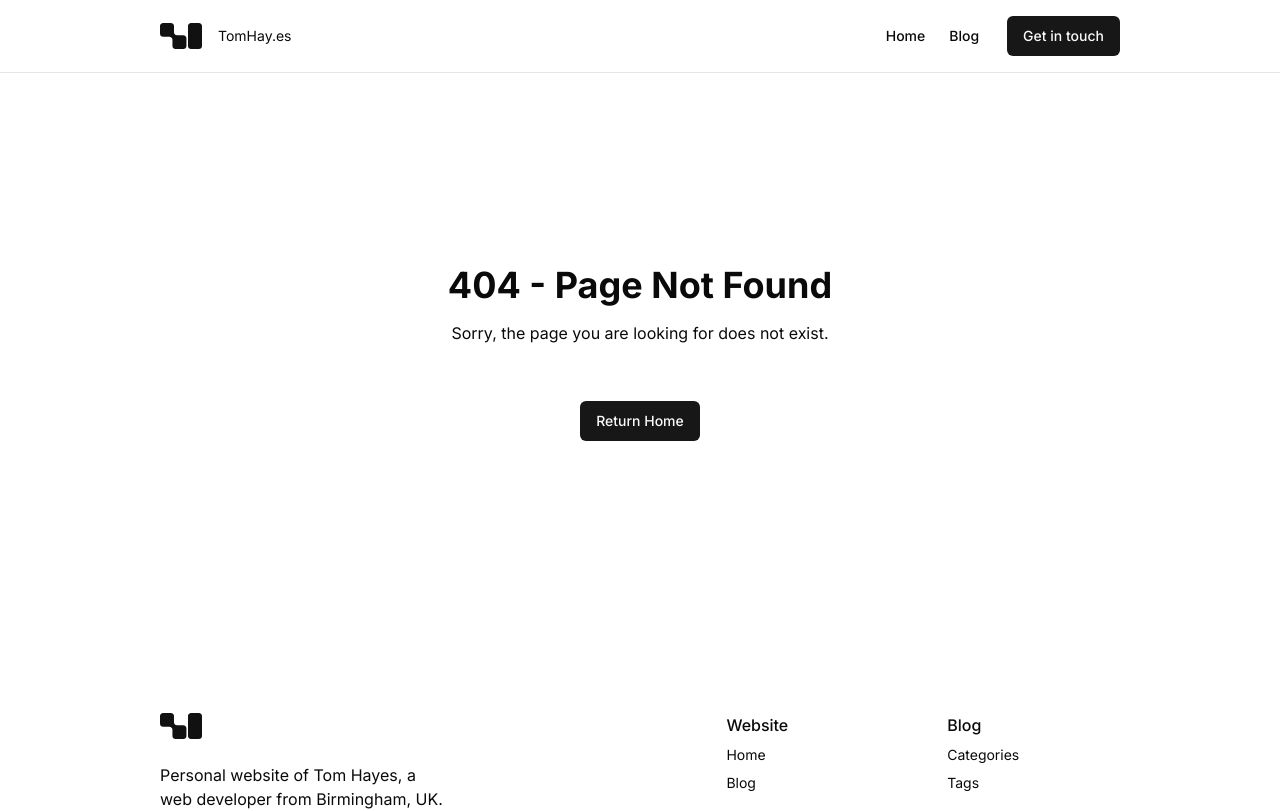
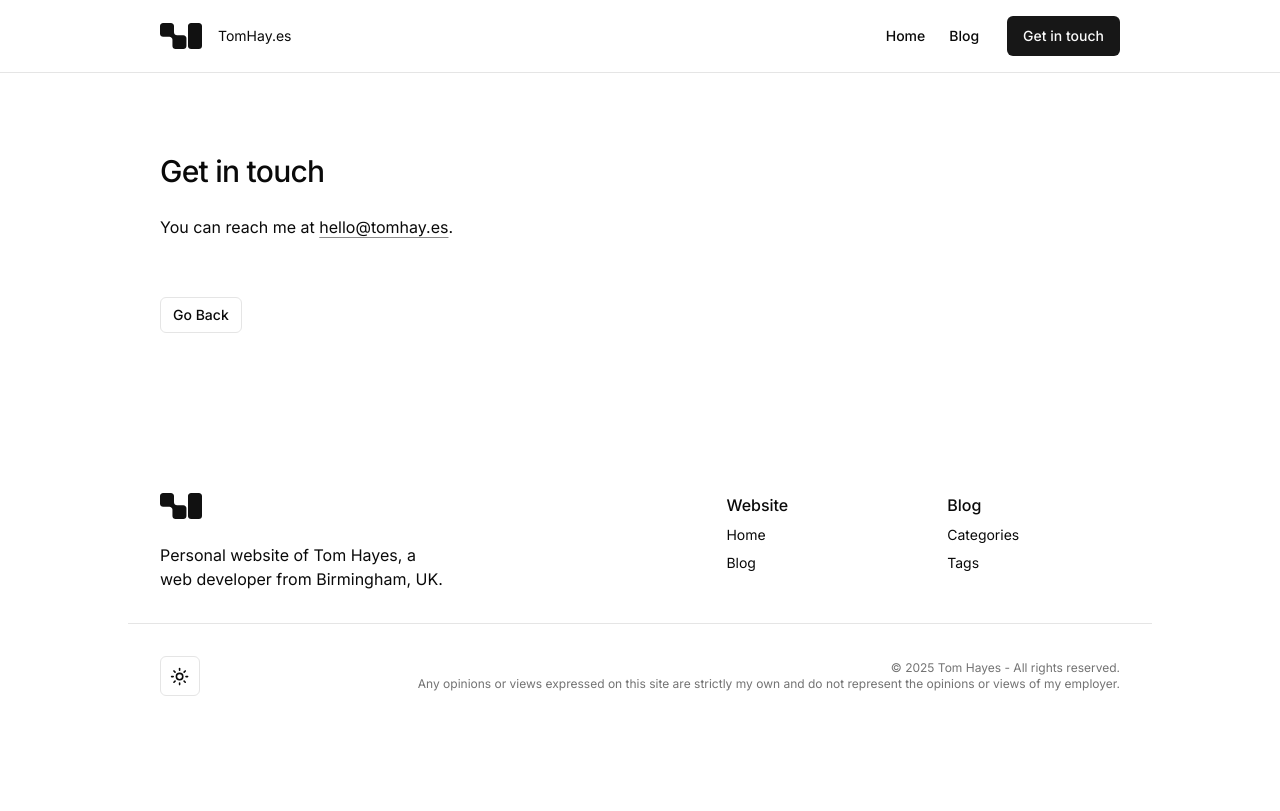
Before and after one commit to tomhayes/tomhayes-next, a Next.js app: page /contact in a window 1280 px wide. Before the commit this address had no page. Shown: the top 811 px of the page. Built offline with nearby package versions, Linux system fonts and the light colour scheme.

Commit message:
add basic contact page

```diff
--- /dev/null
+++ b/app/contact/page.tsx
@@ -0,0 +1,23 @@
+import { Section, Container, Prose } from "@/components/craft";
+import { Metadata } from "next";
+import BackButton from "@/components/back";
+import Link from "next/link";
+
+export const metadata: Metadata = {
+  title: "Contact",
+  description: "Get in touch with me."
+};
+
+export default function Contact() {
+  return (
+    <Section>
+      <Container className="space-y-6">
+        <Prose className="mb-8">
+          <h2>Get in touch</h2>
+            <p>You can reach me at <a href="mailto:hello@tomhay.es">hello@tomhay.es</a>.</p>
+        </Prose>
+        <BackButton />
+      </Container>
+    </Section>
+  );
+}
```
